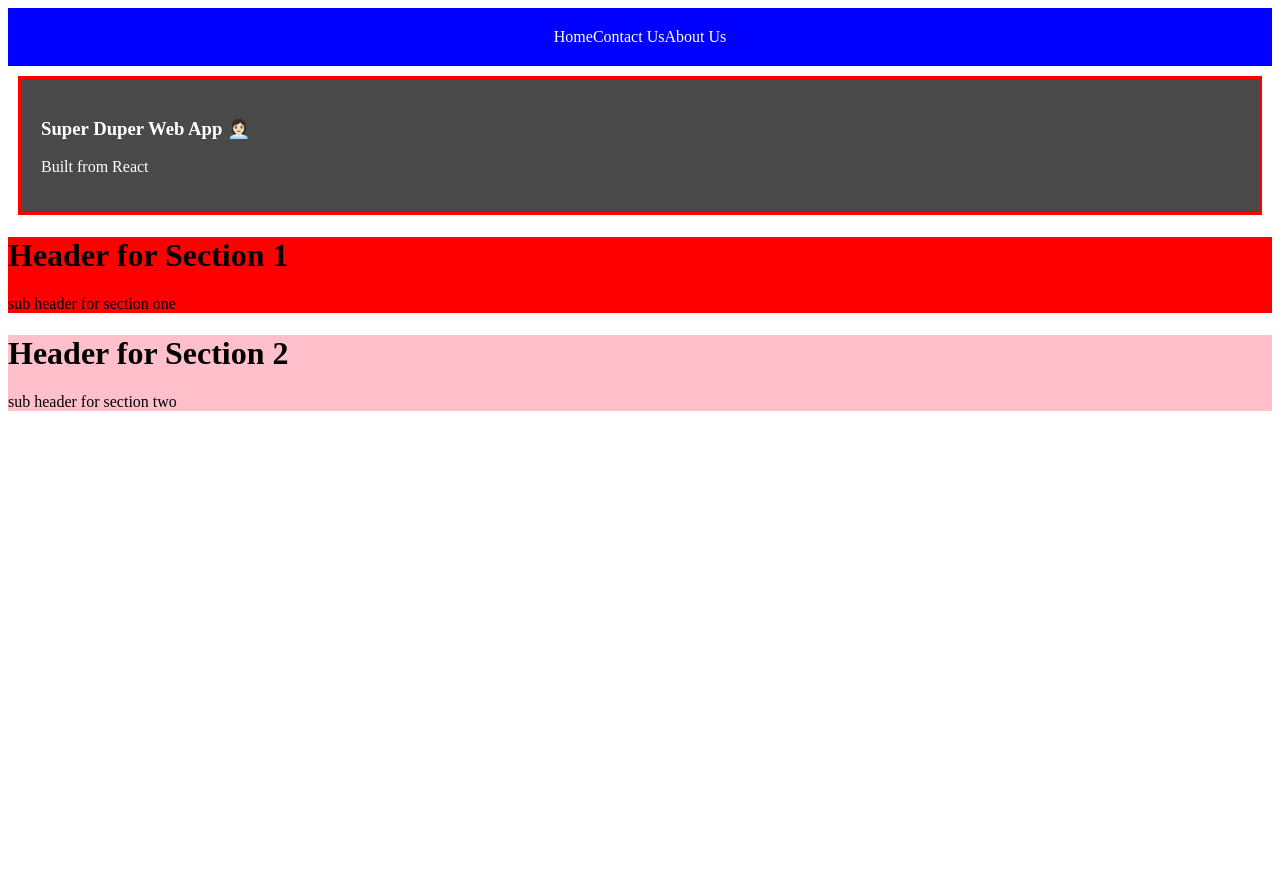
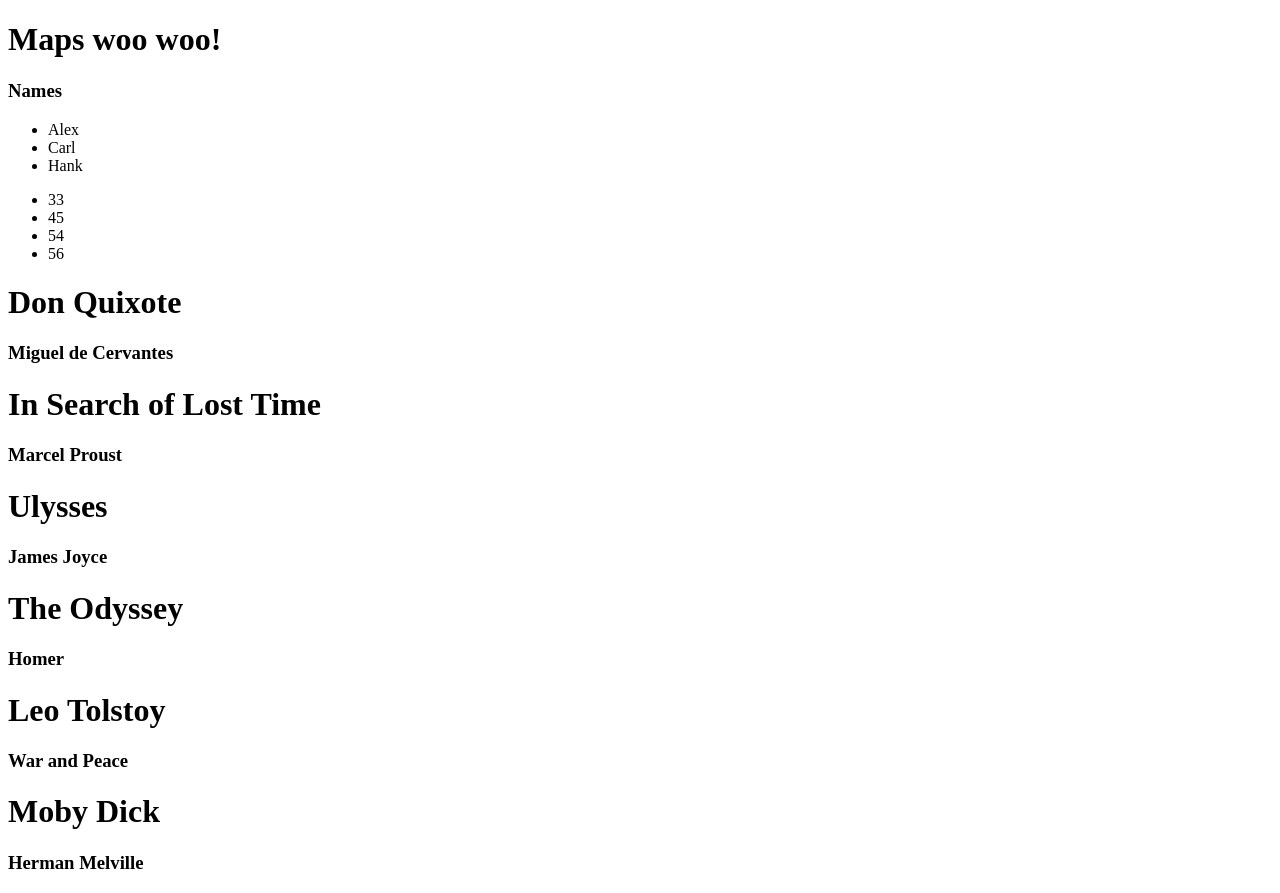
Before and after one commit to montuckymike/intro_to_react, a React app: page / in a window 1280 px wide. Before the commit the page ends 800 px from the top, so only its background shows below. Built offline with nearby package versions, Linux system fonts and the light colour scheme.

Commit message:
adding mapping and filtering

```diff
--- /dev/null
+++ b/src/DATA.js
@@ -0,0 +1,17 @@
+
+
+export default {
+  names: ["Aaron", "Alex", "Annie",
+            "Carl", "Charles", "Cindy",
+            "Hank", "Helen", "Hubert"
+          ],
+  numbers: [1, 3, 4, 6, 7, 9, 11, 23, 27, 28, 33, 45, 54, 56, 77, 81, 83, 85, 99],
+  books: [
+    { author: "Miguel de Cervantes", title: "Don Quixote" },
+    { author: "Marcel Proust", title: "In Search of Lost Time" },
+    { author: "James Joyce", title: "Ulysses" },
+    { author: "Homer", title: "The Odyssey" },
+    { author: "War and Peace", title: "Leo Tolstoy" },
+    { author: "Herman Melville", title: "Moby Dick" },
+  ]
+}
--- /dev/null
+++ b/src/MappingAndFiltering.js
@@ -0,0 +1,74 @@
+// import React
+import React from "react";
+
+const NamesList = (props) => {
+  const nameItems = props.names.filter(function(name){
+    return name.length === 4;
+  })
+  .map(function(name, index){
+    return <li key={index}> { name } </li>
+  });
+
+return (
+  <div>
+    <h3> Names </h3>
+    <ul>
+      { nameItems }
+    </ul>
+  </div>
+)
+}
+
+const NumbersOver30Under70 = (props) => {
+  const newNums = props.numbers
+  .filter(function(num) {
+    return num <= 70 && num >= 30;
+  })
+  .map(function(num, index){
+    return <li key={index}> {num} </li>
+  })
+
+  return(
+    <div>
+      <ul>
+        {newNums}
+      </ul>
+    </div>
+  )
+}
+
+// Make a components that returns some html-
+
+
+const Books = (props) => {
+  const book = props.books.map(function(book, index){
+    return (
+      <div key={index}>
+      <h1> {book.title} </h1>
+      <h3> {book.author} </h3>
+      </div>
+    )
+  })
+    return(
+      <div>
+        {book}
+      </div>
+    )
+}
+
+
+const MappingAndFiltering = (props) => {
+
+  return (
+    <div>
+      <h1> {props.title} </h1>
+      <NamesList names={props.allTheData.names} />
+      <NumbersOver30Under70 numbers={props.allTheData.numbers} />
+      <Books books={props.allTheData.books} />
+    </div>
+  )
+}
+
+// Export that component
+
+export default MappingAndFiltering;
--- a/src/WebApp.js
+++ b/src/WebApp.js
@@ -5,8 +5,8 @@ const NavBar = (props) => {
     <nav className="nav">
       <ul className="nav-item-container">
         {
-          props.navLinks.map(function(item){
-            return <li>{item}</li>
+          props.navLinks.map(function(item, index){
+            return <li key={index}>{item}</li>
           })
         }
       </ul>
--- a/src/index.js
+++ b/src/index.js
@@ -2,5 +2,10 @@ import React from "react";
 import ReactDOM from "react-dom";
 import WebApp from "./WebApp";
 import "./styles.css";
+import DATA from "./DATA"
+import MappingAndFiltering from "./MappingAndFiltering";
 
-ReactDOM.render(<WebApp/>, document.getElementById("root"))
+ReactDOM.render(<MappingAndFiltering
+   title={"Maps woo woo!"}
+   allTheData={DATA}
+   />, document.getElementById("root"))
--- a/src/styles.css
+++ b/src/styles.css
@@ -1,10 +1,3 @@
-img.brandImg {
-  max-width: 40px;
-  position: relative;
-  top: 50%;
-  transform: translateY(-50%);
-}
-
 .jumbotron {
   margin: 10px;
   padding: 20px;
@@ -14,19 +7,18 @@ img.brandImg {
 }
 
 .nav {
-  background-color: blue;
-  display: flex;
-  align-items: center;
-  justify-content: center;
-  flex-wrap: wrap;
+  background-color: #ecf0f1;
+  padding: 5px;
 }
 
 .nav-item-container {
-  color: white;
+  display: flex;
+  align-items: center;
+  justify-content: space-around;
+  color: #2c3e50;
   list-style-type: none;
-  margin: 0;
-  padding: 20px;
-  display: inline-flex;
+  font-family:  sans-serif;
+  font-size: 14px;
 }
 
 .sectionOne {
```
